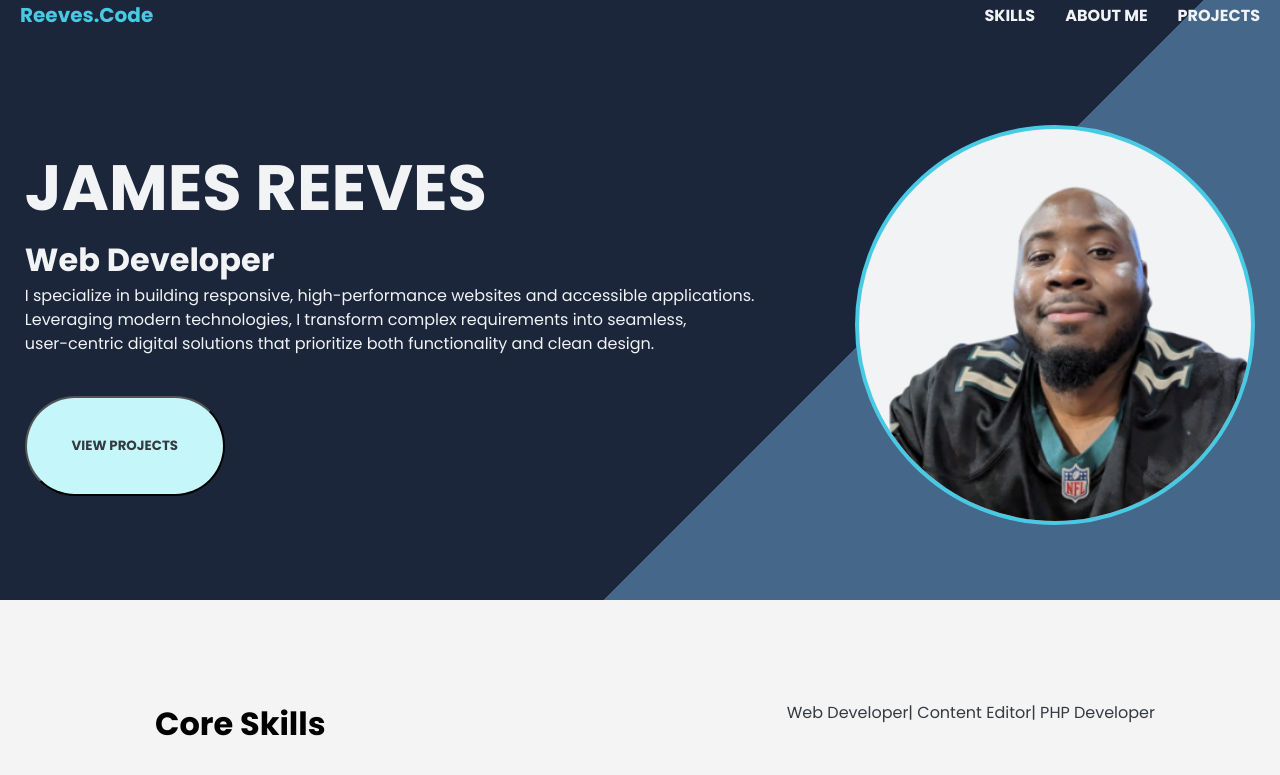
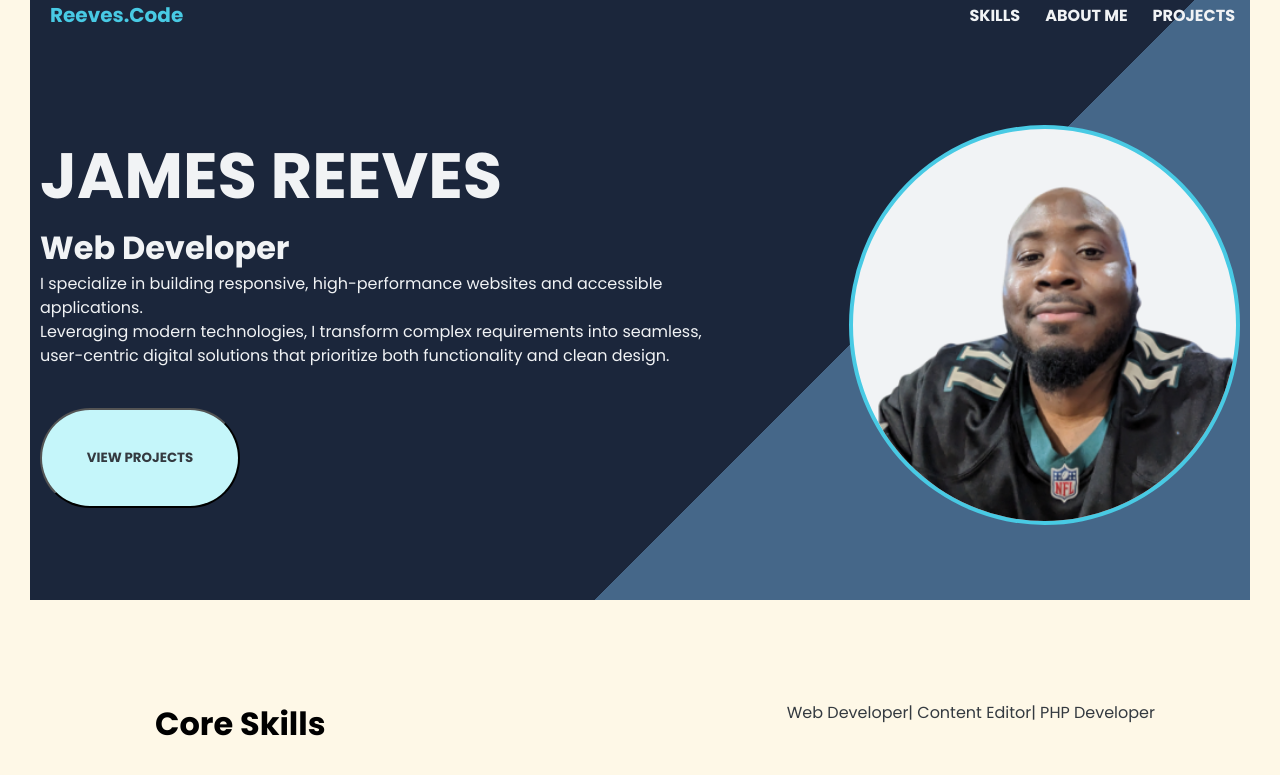
Before and after one commit to Jamesjgrizz/Web_Portfolio, a plain HTML site: page index.html in a window 1280 px wide. Shown: the top 775 px of the page. Drawn offline with Linux system fonts and the light colour scheme; a script that the page names is missing.

Commit message:
background color change and body border change

```diff
--- a/css/portfolio.css
+++ b/css/portfolio.css
@@ -18,7 +18,8 @@
 }
 
 body {
-    background-color: #F4F4F4;
+    background-color: #FEF8E7;
+    padding: 0 30px;
 
 }
 
@@ -49,8 +50,8 @@ h2 {
 .nav_links ul {
     display: flex;
     list-style: none;
-    gap: 30px;
-    margin-right: 20px;
+    gap: 25px;
+    margin-right: 15px;
     cursor: pointer;
     color: var(--text_color);
     font-size: 400;
```
